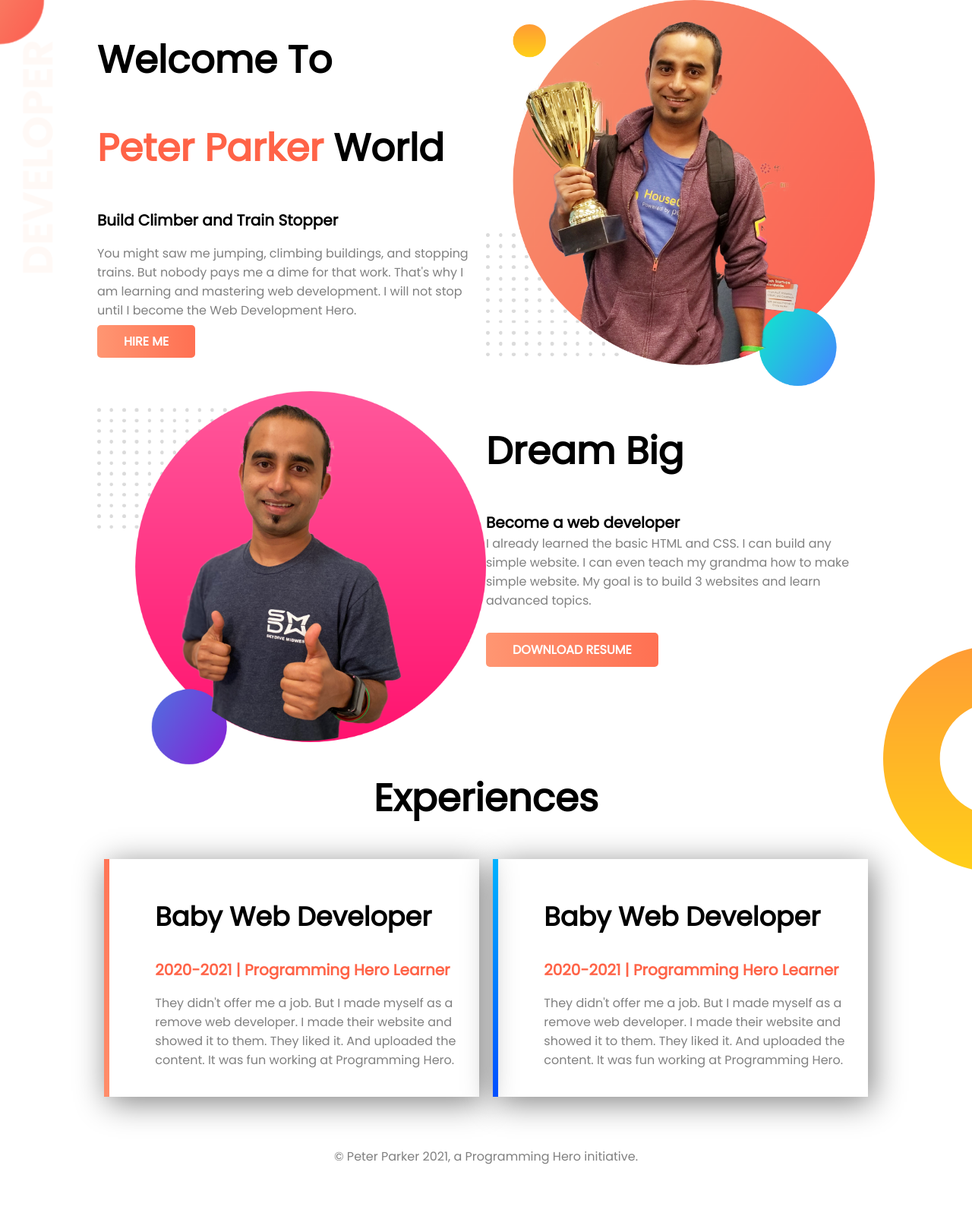
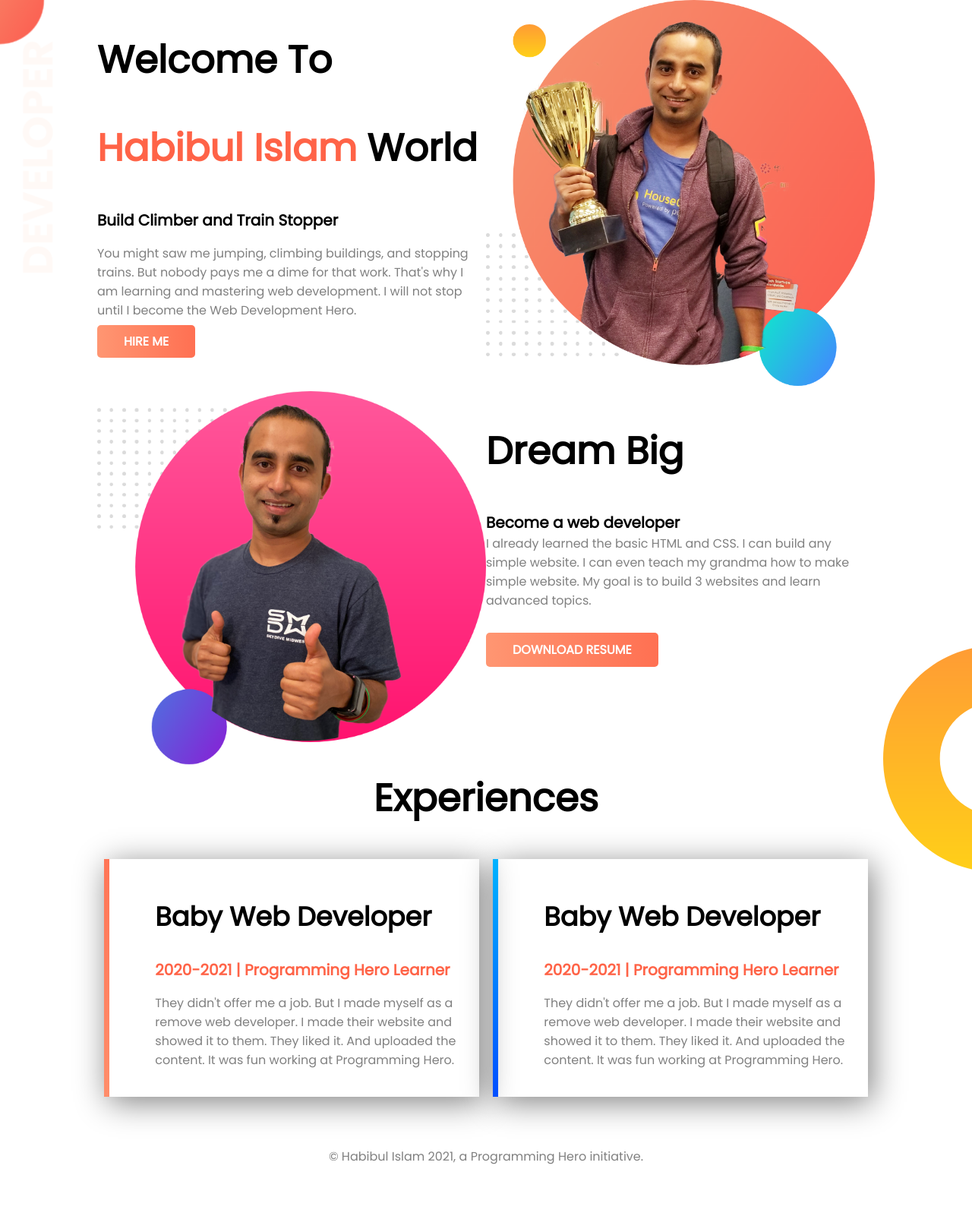
Before and after one commit to habibulislam6862/web-portfolio, a plain HTML site: page index.html in a window 1280 px wide. Shown: the top 1597 px of the page at 76% size. Drawn offline with Linux system fonts and the light colour scheme.

Commit message:
name edited

```diff
--- a/index.html
+++ b/index.html
@@ -8,13 +8,13 @@
     <link rel="stylesheet" href="style.css">
     <title>Web portfolio</title>
 </head>
-
+<!--All design and text by programming hero. HTML and CSS by Habibul Islam-->
 <body>
     <section>
         <div class="container">
             <div class="col-6">
                 <h1>Welcome To</h1>
-                <h1><span class="tomato">Peter Parker</span> World</h1>
+                <h1><span class="tomato">Habibul Islam</span> World</h1>
                 <b>Build Climber and Train Stopper</b>
                 <p class="gray">You might saw me jumping, climbing buildings, and stopping trains. But nobody pays me a
                     dime for that
@@ -73,7 +73,7 @@
     </section>
     <footer>
         <div class="container">
-            <p class="gray center">© Peter Parker 2021, a Programming Hero initiative.</p>
+            <p class="gray center">© Habibul Islam 2021, a Programming Hero initiative.</p>
         </div>
     </footer>
 </body>
```
